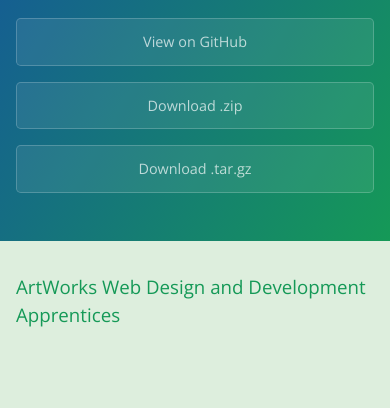
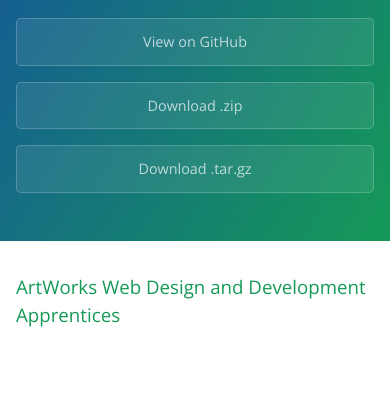
Before and after one commit to SethPinckney/artworks-goal-boards, a plain HTML site: page index.html in a window 390 px wide. Shown: the part 130-538 px from the top of the page. Drawn offline with nearby package versions, Linux system fonts and the light colour scheme.

Commit message:
Update stylesheet.css

```diff
--- a/stylesheets/stylesheet.css
+++ b/stylesheets/stylesheet.css
@@ -281,7 +281,7 @@ img {
 @media screen and (max-width:1000px) {
 
   body {
-    background-color:#FF1493;
+    background-color:#FFF;
   }
 
   .item {
@@ -310,7 +310,7 @@ img {
 @media screen and (max-width:400px) {
 
   body {
-    background-color:#ded;
+    background-color:#FFF;
   }
 
   .item {
@@ -340,7 +340,7 @@ img {
   width:25%;
   float:left;
   padding:.5em;
-  border:1px dotted #A5A5A5;
+  border:1px dotted #999999;
   /*background-color:#fff;*/
 }
 
@@ -385,7 +385,7 @@ img {
 @media screen and (max-width:400px) {
 
   body {
-    background-color:#ded;
+    background-color:#FFF;
   }
 
   .item {
```
